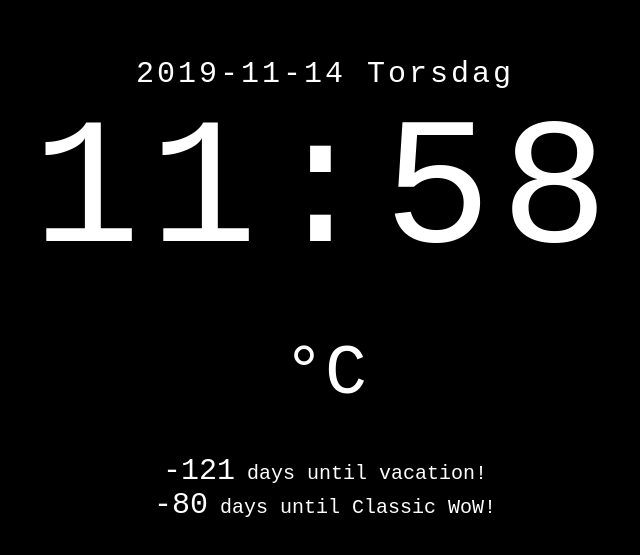
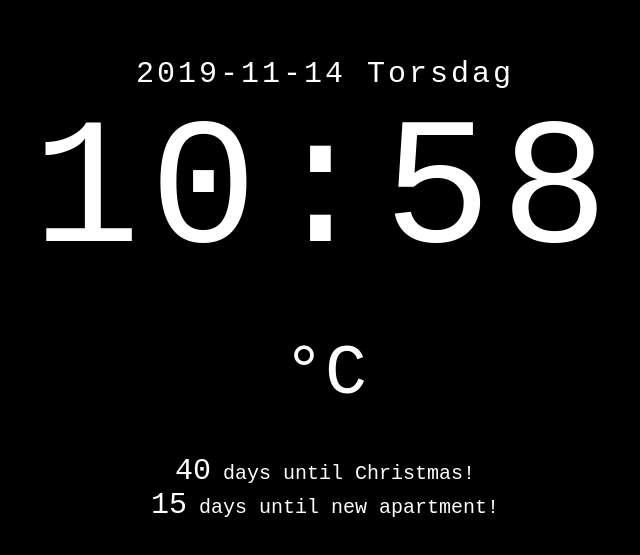
Before and after one commit to LoveLegacy/lovelegacy.github.io, a plain HTML site: page index.html in a window 1280 px wide. Shown: the part 111-666 px from the top of the page, without its empty margins (315-955 px from the left). Drawn offline with nearby package versions, Linux system fonts and the light colour scheme; no server answers.

Commit message:
update countdowns, fix weather not updating

```diff
--- a/index.html
+++ b/index.html
@@ -17,8 +17,8 @@
       <p class="date">{{ date }}</p>
       <p class="time">{{ time }}</p>
       <p class="weather"> <i v-bind:class="weatherSymbol"></i> {{ weather }}°C</p>
-      <p class="count-down"><span class="count-down-date">{{ vacationDaysLeft }}</span> days until vacation!</p>
-      <p class="count-down"><span class="count-down-date">{{ classicDaysLeft }}</span> days until Classic WoW!</p>
+      <p class="count-down"><span class="count-down-date">{{ vacationDaysLeft }}</span> days until Christmas!</p>
+      <p class="count-down"><span class="count-down-date">{{ apartmentDaysLeft }}</span> days until new apartment!</p>
     </div>
 
     <script src="script.js"></script>
--- a/script.js
+++ b/script.js
@@ -5,7 +5,9 @@ var clock = new Vue({
         date: '',
         weatherSymbol: '',
         weather: '',
-        countDown: ''
+        countDown: '',
+        vacationDaysLeft: '',
+        apartmentDaysLeft: ''
     }
 });
 
@@ -13,7 +15,7 @@ var week = ['Söndag', 'Måndag', 'Tisdag', 'Onsdag', 'Torsdag', 'Fredag', 'Lör
 
 function updateTime() {
     var date = new Date();
-    var cd = new Date(date.getTime() + 2000*60*60);
+    var cd = new Date(date.getTime() + 1000*60*60);
     clock.time = zeroPadding(cd.getHours(), 2) + ':' + zeroPadding(cd.getMinutes(), 2);
     clock.date = zeroPadding(cd.getFullYear(), 4) + '-' + zeroPadding(cd.getMonth()+1, 2) + '-' + zeroPadding(cd.getDate(), 2) + ' ' + week[cd.getDay()];
 
@@ -36,29 +38,28 @@ function updateWeather(){
     .then(function(jsonResponse) {
       clock.weatherSymbol = "owf owf-" + jsonResponse.weather[0].id;
       clock.weather = Math.round(jsonResponse.main.temp);
-
-      setTimeout(updateWeather, 1000*60);
     });
 
+    setTimeout(updateWeather, 1000*60);
 }
 
 function updateCountDown(){
     today=new Date();
     var one_day=1000*60*60*24;
 
-    var vacation=new Date(today.getFullYear(), 06, 16);
-    var classic=new Date(today.getFullYear(), 07, 26);
+    var vacation=new Date(today.getFullYear(), 11, 24);
+    var apartment=new Date(today.getFullYear(), 10, 29);
 
     if (today.getMonth()==11 && today.getDate()>25) {
         vacation.setFullYear(vacation.getFullYear()+1);
-        classic.setFullYear(classic.getFullYear()+1);
+        apartment.setFullYear(classic.getFullYear()+1);
     }
 
     var vacationDaysLeft = (Math.ceil((vacation.getTime()-today.getTime())/(one_day)));
-    var classicDaysLeft = (Math.ceil((classic.getTime()-today.getTime())/(one_day)));
+    var apartmentDaysLeft = (Math.ceil((apartment.getTime()-today.getTime())/(one_day)));
 
     clock.vacationDaysLeft = vacationDaysLeft;
-    clock.classicDaysLeft = classicDaysLeft;
+    clock.apartmentDaysLeft = apartmentDaysLeft;
 
     setTimeout(updateCountDown, 1000*60);
 }
```
